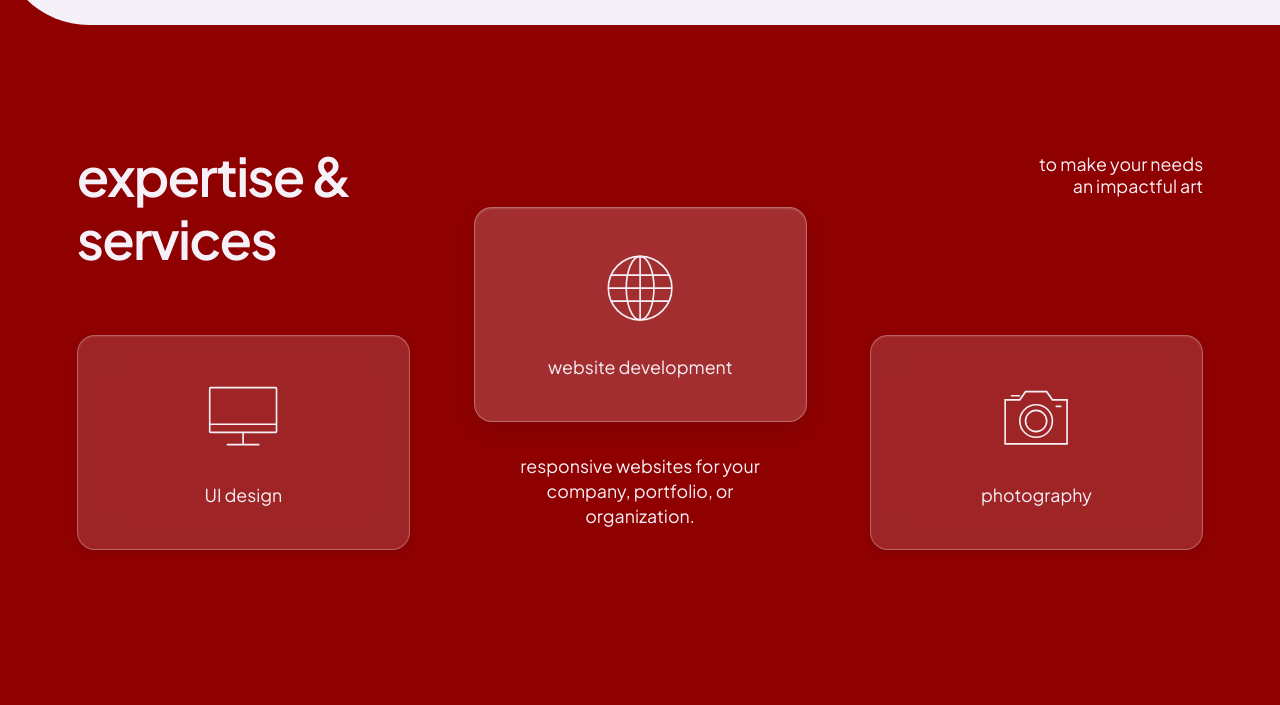
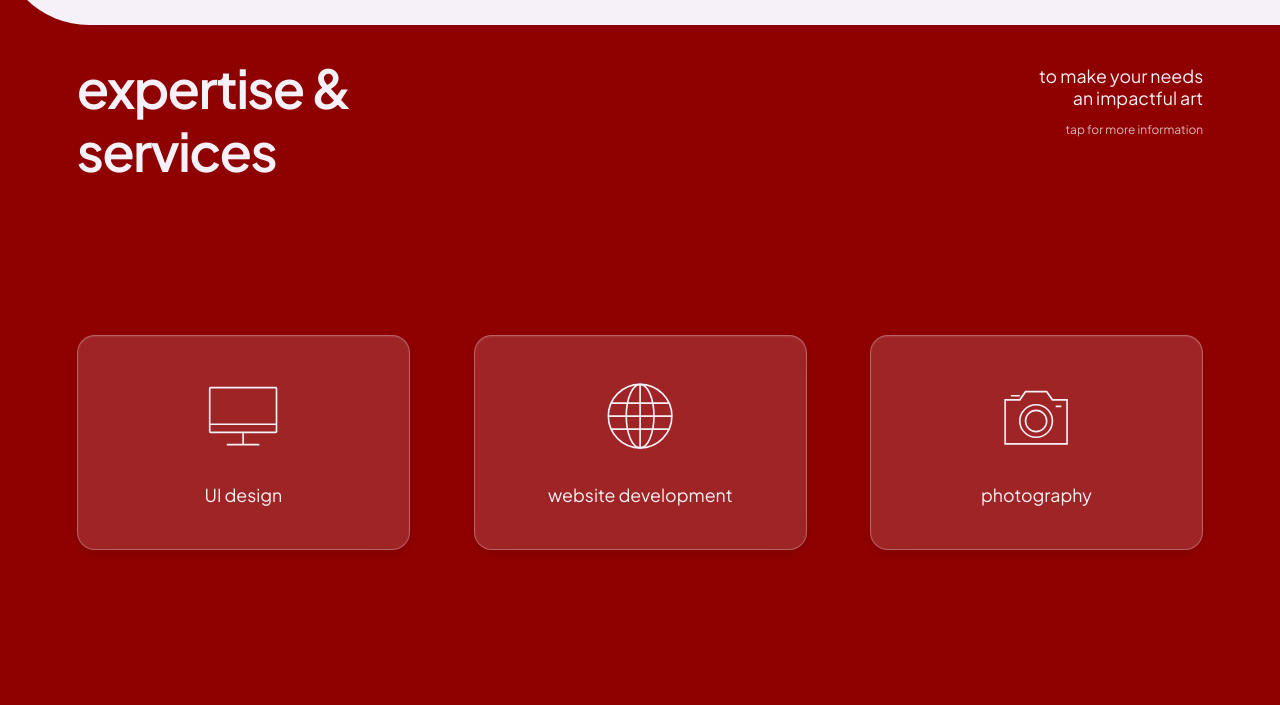
Before and after one commit to hanazaishanz/portfolio, a website: page index.html in a window 1280 px wide. Shown: the part 775-1480 px from the top of the page. Drawn offline with Linux system fonts and the light colour scheme; grey boxes are pictures that could not be loaded.

Commit message:
Close services by default and raise services and tools headings

```diff
--- a/index.html
+++ b/index.html
@@ -71,25 +71,25 @@
         <div class="section-shell">
           <div class="section-heading">
             <h2 class="section-title" id="services-title">expertise &amp;<br />services</h2>
-            <p class="section-note">to make your needs<br />an impactful art</p>
+            <p class="section-note">to make your needs<br />an impactful art<span class="services-hint" id="services-hint">tap for more information</span></p>
           </div>
           <div class="services-grid" data-services>
             <article class="service-item">
-              <button class="service-card" type="button" aria-expanded="false" aria-controls="service-ui-copy">
+              <button class="service-card" type="button" aria-expanded="false" aria-controls="service-ui-copy" aria-describedby="services-hint">
                 <svg class="service-icon" viewBox="0 0 96 96" fill="none" stroke="currentColor" stroke-width="2" aria-hidden="true"><rect x="7" y="13" width="82" height="55" rx="1"/><path d="M7 58h82M48 68v15M28 83h40"/></svg>
                 <span>UI design</span>
               </button>
               <p class="service-description" id="service-ui-copy" hidden>thoughtful interfaces that balance clarity, usability, and your brand’s character.</p>
             </article>
             <article class="service-item">
-              <button class="service-card" type="button" aria-expanded="true" aria-controls="service-web-copy">
+              <button class="service-card" type="button" aria-expanded="false" aria-controls="service-web-copy" aria-describedby="services-hint">
                 <svg class="service-icon" viewBox="0 0 96 96" fill="none" stroke="currentColor" stroke-width="2" aria-hidden="true"><circle cx="48" cy="48" r="39"/><ellipse cx="48" cy="48" rx="17" ry="39"/><path d="M12 32h72M9 48h78M12 64h72M48 9v78"/></svg>
                 <span>website development</span>
               </button>
-              <p class="service-description" id="service-web-copy">responsive websites for your company, portfolio, or organization.</p>
+              <p class="service-description" id="service-web-copy" hidden>responsive websites for your company, portfolio, or organization.</p>
             </article>
             <article class="service-item">
-              <button class="service-card" type="button" aria-expanded="false" aria-controls="service-photo-copy">
+              <button class="service-card" type="button" aria-expanded="false" aria-controls="service-photo-copy" aria-describedby="services-hint">
                 <svg class="service-icon" viewBox="0 0 96 96" fill="none" stroke="currentColor" stroke-width="2" aria-hidden="true"><path d="M10 28h18l7-10h26l7 10h18v54H10z"/><circle cx="48" cy="54" r="20"/><circle cx="48" cy="54" r="13"/><path d="M72 36h7M17 23h11"/></svg>
                 <span>photography</span>
               </button>
--- a/style/input.css
+++ b/style/input.css
@@ -539,17 +539,33 @@ html[data-script1-ready] .hero-title-print {
   text-align: right;
 }
 
+.services-hint {
+  display: block;
+  margin-block-start: 12px;
+  color: rgb(246 241 248 / 75%);
+  font-size: 0.75rem;
+  font-weight: 400;
+  line-height: 1.5;
+}
+
 .services-section {
   position: relative;
   display: grid;
   grid-template-columns: minmax(0, 1fr);
-  align-content: center;
+  align-content: stretch;
   min-block-size: var(--screen-height);
   padding-block: var(--screen-pad);
 }
 
+.services-section > .section-shell {
+  display: grid;
+  grid-template-rows: auto 1fr;
+}
+
 .services-grid {
+  align-self: center;
   display: grid;
+  inline-size: 100%;
   grid-template-columns: repeat(3, minmax(0, 1fr));
   gap: clamp(24px, 5vw, 80px);
   margin-block-start: clamp(48px, 8svh, 96px);
@@ -774,13 +790,15 @@ html[data-script1-ready] .hero-title-print {
 .tools-section {
   display: grid;
   grid-template-columns: minmax(0, 1fr);
-  align-content: center;
+  grid-template-rows: auto 1fr;
+  align-content: stretch;
   gap: clamp(40px, 10svh, 100px);
   min-block-size: var(--screen-height);
   padding-block: var(--screen-pad);
 }
 
 .tools-marquee {
+  align-self: center;
   min-inline-size: 0;
   inline-size: 100%;
   --tool-size: clamp(96px, min(15vw, 28svh), 240px);
```
Also changed, not shown: DESIGN.md (+2 -1 lines), style/syling.css.
